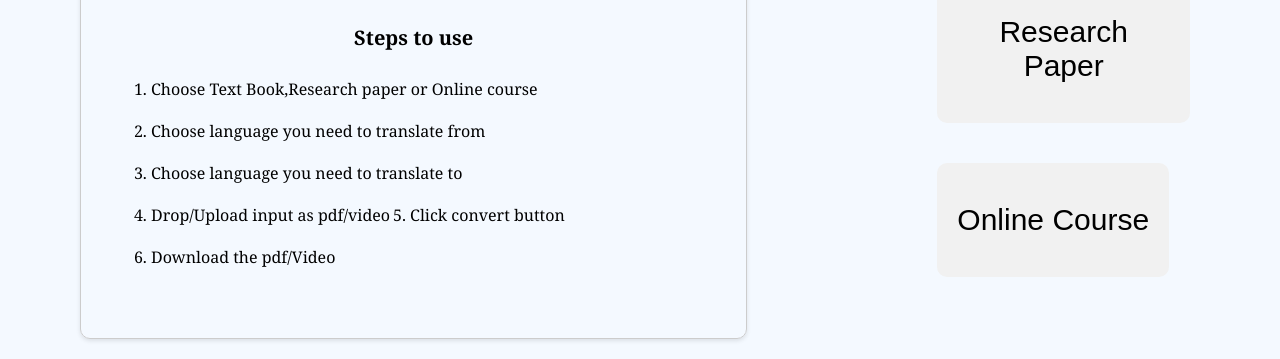
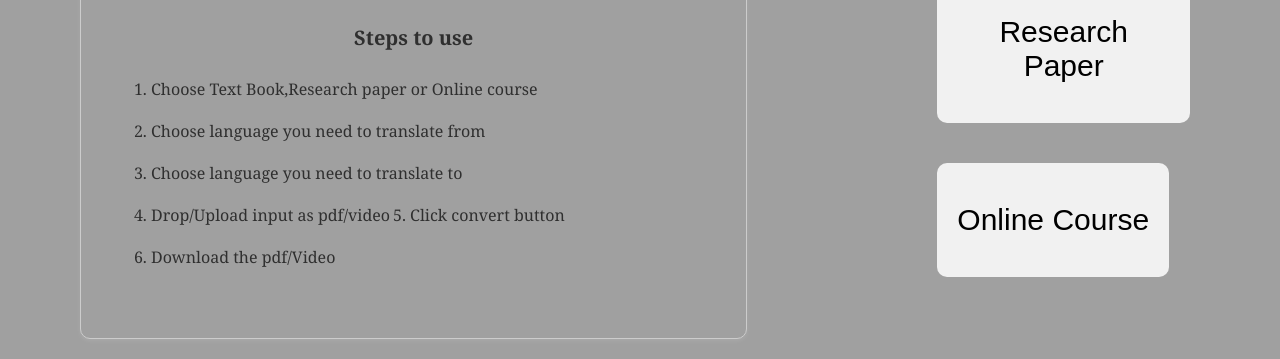
Before and after one commit to UmaArasi-K/AI_Translator, a FastAPI app: page / in a window 1280 px wide. Shown: the part 484-843 px from the top of the page. Run offline with FastAPI, Linux system fonts and the light colour scheme.

Commit message:
frontend

```diff
--- a/static/css/index.css
+++ b/static/css/index.css
@@ -2,12 +2,12 @@ body {
   font-family: Georgia, "Times New Roman", Times, serif;
   margin: 0;
   padding: 0;
-  background-color: #f4f9ff;
+  background-color: rgb(160, 160, 160);
 }
 .navbar {
   display: flex;
   flex-direction: column; /* Stack items vertically on small screens */
-  background-color: #4da6ff;
+  background-color: rgb(88, 88, 88);
   color: white;
   padding: 10px;
   margin-bottom: 50px;
@@ -17,19 +17,18 @@ body {
   display: flex;
   justify-content: space-between;
   align-items: center;
-
 }
 
 .container h1 {
-  margin: 0;
-  font-size: 24px;
+  padding: 10%;
   white-space: nowrap;
-
 }
 
 .auth-box {
   display: flex;
   align-items: center;
+  padding-right: 5%;
+  padding-top: 2%;
 }
 
 .toggle-buttons {
@@ -50,7 +49,7 @@ body {
 }
 
 .toggle-btn.active {
-  background-color: #007bff;
+  background-color: #2f2f2f;
   color: white;
 }
 .containers {
@@ -63,10 +62,11 @@ body {
 }
 .video-container {
   width: 100%;
+  color: #3e3e3e;
   /* Add box around video container */
   border: 1px solid #ccc;
   border-radius: 10px;
-  box-shadow: 0px 2px 4px rgba(0, 0, 0, 0.1); /* Add box shadow */
+  box-shadow: 0px 2px 4px rgba(255, 255, 255, 0.1); /* Add box shadow */
   padding: 60px; /* Add padding inside the container */
   margin-bottom: 20px; /* Add margin to separate from other elements */
   animation: fly-in 1s ease-out forwards;
@@ -101,6 +101,7 @@ button:active {
 
 .steps {
   margin-top: 20px;
+  color: #2f2f2f;
   width: 100%; /* Take full width on small screens */
   text-align: center; /* Center steps text */
 }
@@ -146,11 +147,11 @@ li {
 
 a {
   text-decoration: none;
-  color: #007bff;
+  color: #37373700;
 }
 
 a:hover {
-  color: #0056b3;
+  color: #37373700;
 }
 
 @media screen and (min-width: 768px) {
@@ -195,4 +196,7 @@ a:hover {
     margin-left: 20px; /* Add margin between video and buttons */
     /* Reset margin on large screens */
   }
+  .button-box h2 {
+    color: #2f2f2f;
+  }
 }
--- a/template/html/index1.html
+++ b/template/html/index1.html
@@ -11,13 +11,13 @@
         align-items: center;
         justify-content: center;
         height: 100vh;
-        background-color: #f0f0f0;
+        background-color: rgb(160, 160, 160);
       }
 
       .text-book {
         width: 50%;
         padding: 2rem;
-        background-color: #fff;
+        background-color: rgb(160, 160, 160);
         border-radius: 4px;
         box-shadow: 0 2px 4px rgba(0, 0, 0, 0.1);
         text-align: center;
```
